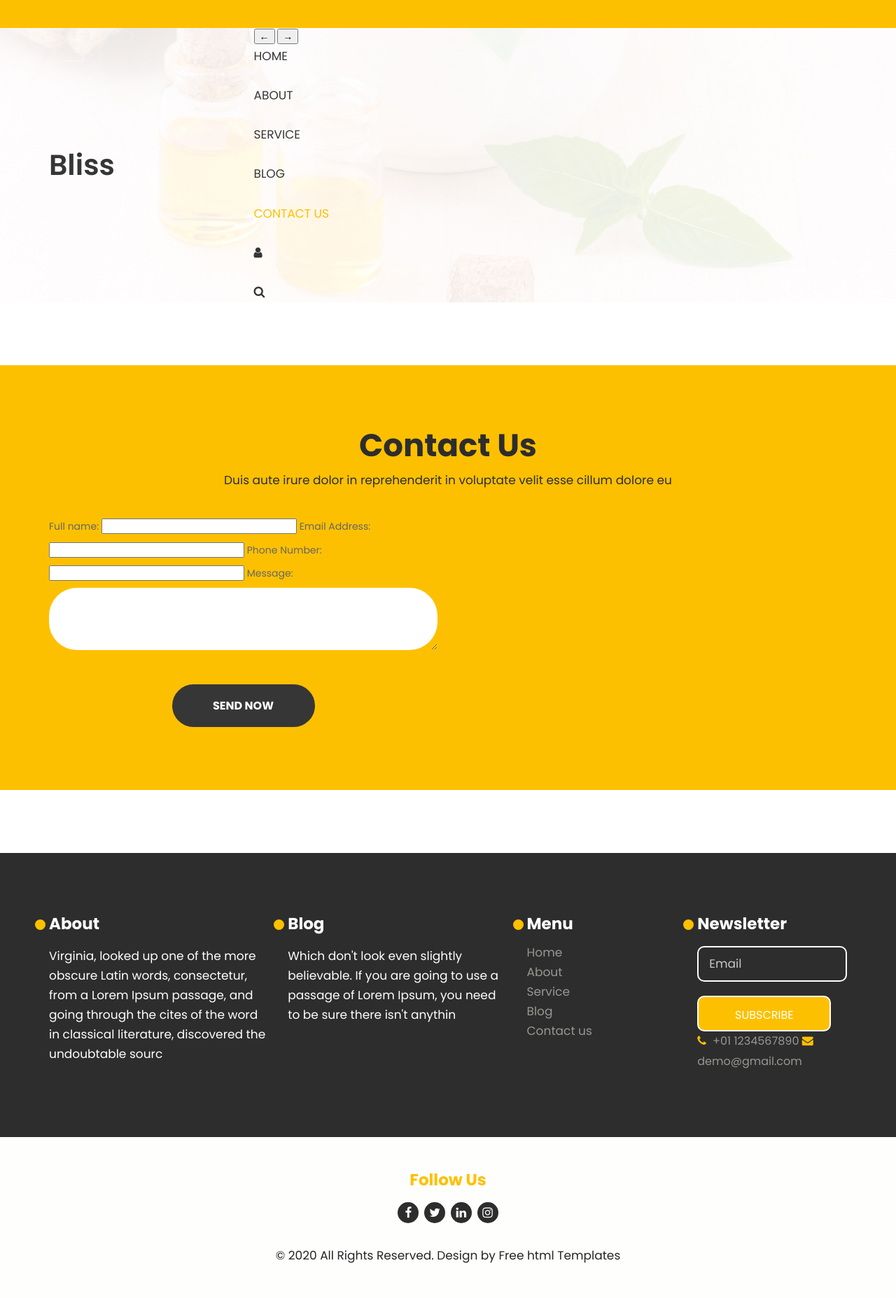
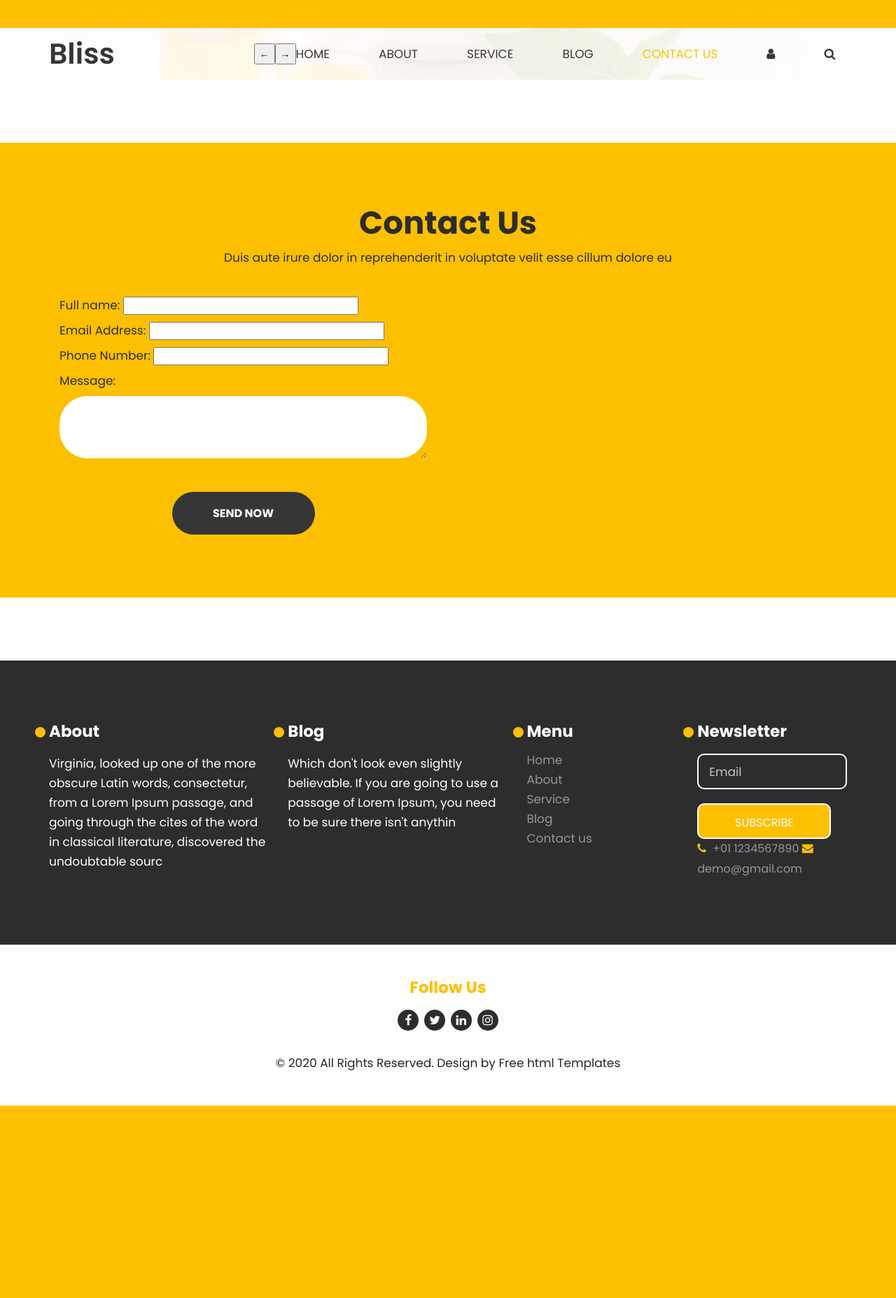
Before and after one commit to mahdirakizadeh/bliss, a Django app: page /contact/contact_us/ in a window 1280 px wide. Shown: the whole page at 70% size. After the commit the page ends 1580 px from the top, so only its background shows below. Run offline with Django 4.2, Linux system fonts and the light colour scheme; some libraries are stand-ins or nearby versions.

Commit message:
fixed some button of tepelates

```diff
--- a/about/templates/about/about.html
+++ b/about/templates/about/about.html
@@ -49,7 +49,7 @@
                   <div class="col-md-9 col-sm-9">
                      <div class="navbar-area">
                         <nav class="site-navbar">
-                           <ul>
+                           <ul class="d-inline-flex">
                               <input type=button value="←" onClick="javascript:history.go(-1);">
                               <input type=button value="→" onClick="javascript:history.go(+1);">
                               <li><a href="{% url 'home:home' %}">Home</a></li>
--- a/contact_us/templates/contact_us/contact.html
+++ b/contact_us/templates/contact_us/contact.html
@@ -18,11 +18,11 @@
     <!-- bootstrap css -->
     <link rel="stylesheet" href="{% static 'css/bootstrap.min.css' %}">
     <!-- style css -->
-      <link rel="stylesheet" href="{%  static 'css/style.css' %}">
+    <link rel="stylesheet" href="{% static 'css/style.css' %}">
     <!-- Responsive-->
     <link rel="stylesheet" href="{% static 'css/responsive.css' %}">
     <!-- fevicon -->
-      <link rel="icon" href="{% static 'images/fevicon.png' %}" type="image/gif" />
+    <link rel="icon" href="{% static 'images/fevicon.png' %}" type="image/gif"/>
     <!-- Tweaks for older IEs-->
     <link rel="stylesheet" href="{% static 'css/owl.carousel.min.css' %}">
     <link rel="stylesheet" href="https://netdna.bootstrapcdn.com/font-awesome/4.0.3/css/font-awesome.css">
@@ -51,7 +51,7 @@
                 <div class="col-md-9 col-sm-9">
                     <div class="navbar-area">
                         <nav class="site-navbar">
-                           <ul>
+                            <ul class="d-inline-flex">
                                 <input type=button value="←" onClick="javascript:history.go(-1);">
                                 <input type=button value="→" onClick="javascript:history.go(+1);">
                                 <li><a href="{% url 'home:home' %}">Home</a></li>
@@ -59,8 +59,11 @@
                                 <li><a href="{% url 'product:product' %}">Service</a></li>
                                 <li><a href="{% url 'blog:blog' %}">Blog</a></li>
                                 <li><a class="active" href="{% url 'contact:contact_us' %}">Contact us</a></li>
-                              <li class="d_none"><a href="{% url 'account:user_sign_up' %}"><i class="fa fa-user" aria-hidden="true"></i></a></li>
-                              <li class="d_none"><a href="Javascript:void(0)"><i class="fa fa-search" aria-hidden="true"></i></a></li>
+                                <li class="d_none"><a href="{% url 'account:user_sign_up' %}"><i class="fa fa-user"
+                                                                                                 aria-hidden="true"></i></a>
+                                </li>
+                                <li class="d_none"><a href="Javascript:void(0)"><i class="fa fa-search"
+                                                                                   aria-hidden="true"></i></a></li>
                             </ul>
                             <button class="nav-toggler">
                                 <span></span>
@@ -85,13 +88,21 @@
                 </div>
             </div>
             {% block contact %}
+                <div class="col-md-12">
+                    <form id="request" class="main_form">
+                        <div class="row">
+                            <div class="col-md-6 ">
                                 <form action="" method="post" class="main_form">
                                     {% csrf_token %}
-                        <div class="col-md-6">
-                            {{ contact.as_table }}
+                                    <div class="col-md-12">
+                                        {{ contact.as_p }}
+                                    </div>
                                     <button type="submit" class="send_btn">Send Now</button>
+                                </form>
+                            </div>
                         </div>
                     </form>
+                </div>
             {% endblock %}
             {#               <div class="col-md-12">#}
             {#                  <form id="request" class="main_form">#}
@@ -137,13 +148,16 @@
                         <div class="col-lg-6 col-md-12">
                             <div class="hedingh3 text_align_left">
                                 <h3>About</h3>
-                              <p> Virginia, looked up one of the more obscure Latin words, consectetur, from a Lorem Ipsum passage, and going through the cites of the word in classical literature, discovered the undoubtable sourc</p>
+                                <p> Virginia, looked up one of the more obscure Latin words, consectetur, from a Lorem
+                                    Ipsum passage, and going through the cites of the word in classical literature,
+                                    discovered the undoubtable sourc</p>
                             </div>
                         </div>
                         <div class="col-lg-6 col-md-12">
                             <div class="hedingh3 text_align_left">
                                 <h3>Blog</h3>
-                              <p>Which don't look even slightly believable. If you are going to use a passage of Lorem Ipsum, you need to be sure there isn't anythin</p>
+                                <p>Which don't look even slightly believable. If you are going to use a passage of Lorem
+                                    Ipsum, you need to be sure there isn't anythin</p>
                             </div>
                         </div>
                     </div>
@@ -190,15 +204,20 @@
                         <div class="follow text_align_center">
                             <h3>Follow Us</h3>
                             <ul class="social_icon ">
-                              <li><a href="Javascript:void(0)"><i class="fa fa-facebook" aria-hidden="true"></i></a></li>
-                              <li><a href="Javascript:void(0)"><i class="fa fa-twitter" aria-hidden="true"></i></a></li>
-                              <li><a href="Javascript:void(0)"><i class="fa fa-linkedin" aria-hidden="true"></i></a></li>
-                              <li><a href="Javascript:void(0)"><i class="fa fa-instagram" aria-hidden="true"></i></a></li>
+                                <li><a href="Javascript:void(0)"><i class="fa fa-facebook" aria-hidden="true"></i></a>
+                                </li>
+                                <li><a href="Javascript:void(0)"><i class="fa fa-twitter" aria-hidden="true"></i></a>
+                                </li>
+                                <li><a href="Javascript:void(0)"><i class="fa fa-linkedin" aria-hidden="true"></i></a>
+                                </li>
+                                <li><a href="Javascript:void(0)"><i class="fa fa-instagram" aria-hidden="true"></i></a>
+                                </li>
                             </ul>
                         </div>
                     </div>
                     <div class="col-md-12">
-                        <p>© 2020 All Rights Reserved. Design by <a href="https://html.design/"> Free html Templates</a></p>
+                        <p>© 2020 All Rights Reserved. Design by <a href="https://html.design/"> Free html Templates</a>
+                        </p>
                     </div>
                 </div>
             </div>
```
Lines whose indentation alone changed are shown as unchanged.
